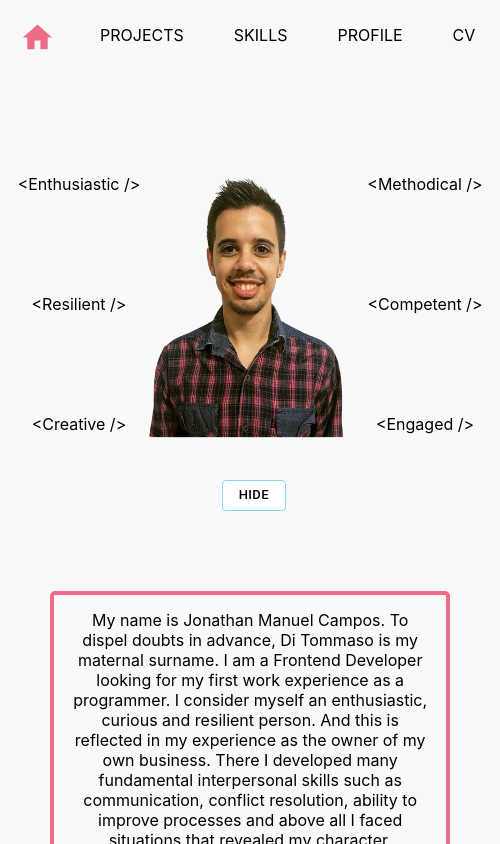
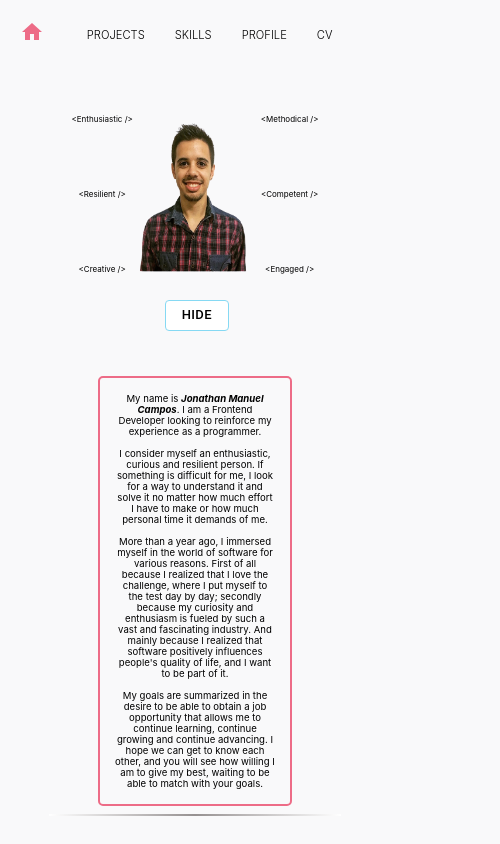
Before and after one commit to jonaditommaso/portfolio, a React (Create React App) app: page /about in a window 390 px wide. Both pictures are taken after a click on the button "LEARN MORE". Shown: the top 844 px of the page, 500 px wide, since content can reach past the window. Built offline with nearby package versions, Linux system fonts and the light colour scheme.

Commit message:
media query for responsive added

```diff
--- a/src/components/About.jsx
+++ b/src/components/About.jsx
@@ -39,11 +39,16 @@ const About = () => {
         style={{display: showDescription}}
         >
             <div className="text">
-            My name is Jonathan Manuel Campos. To dispel doubts in advance, Di Tommaso is my maternal surname. I am a Frontend Developer looking for my first work experience as a programmer.
-            I consider myself an enthusiastic, curious and resilient person. And this is reflected in my experience as the owner of my own business. There I developed many fundamental interpersonal skills such as communication, conflict resolution, ability to improve processes and above all I faced situations that revealed my character.
-            Therefore, if something is difficult for me, I also look for a way to understand it and solve it no matter how much effort I have to make or how much personal time it demands of me. More than a year ago, I immersed myself in the world of software for various reasons.
-            First of all because I realized that I love the challenge, where I put myself to the test day by day; secondly because my curiosity and enthusiasm is fueled by such a vast and fascinating industry. And mainly because I realized that software positively influences people's quality of life, and I want to be part of it.
-            My goals are summarized in the desire to be able to obtain a job opportunity that allows me to continue learning, continue growing and continue advancing. I hope we can get to know each other, and you will see how willing I am to give my best, waiting to be able to match with your goals.
+                My name is <strong><i>Jonathan Manuel Campos</i></strong>. I am a Frontend Developer looking to reinforce my experience as a programmer.
+                <br/>
+                <br/>
+                I consider myself an enthusiastic, curious and resilient person. If something is difficult for me, I look for a way to understand it and solve it no matter how much effort I have to make or how much personal time it demands of me.
+                <br/>
+                <br/>
+                More than a year ago, I immersed myself in the world of software for various reasons. First of all because I realized that I love the challenge, where I put myself to the test day by day; secondly because my curiosity and enthusiasm is fueled by such a vast and fascinating industry. And mainly because I realized that software positively influences people's quality of life, and I want to be part of it.
+                <br/>
+                <br/>
+                My goals are summarized in the desire to be able to obtain a job opportunity that allows me to continue learning, continue growing and continue advancing. I hope we can get to know each other, and you will see how willing I am to give my best, waiting to be able to match with your goals.
             </div>
 
         </div>
--- a/src/components/Footer.jsx
+++ b/src/components/Footer.jsx
@@ -3,7 +3,7 @@ import '../styles/footer.css';
 const Footer = () => {
     return (
             <footer className="footer">
-                <figure className="images">
+                <figure className="footer__images">
 
                     <a href="https://github.com/jonaditommaso" target="_blank" rel="noreferrer">
                         <img src="/assets/img/github.png" alt="github" style={{width: '35px', height: '35px'}} />
--- a/src/components/Projects.jsx
+++ b/src/components/Projects.jsx
@@ -1,25 +1,12 @@
-import React, { useEffect, useState } from 'react';
 import Project from './Project';
 import '../styles/projects.css';
 import { AMAZON, COVID, POKEMON } from '../utils/descriptionProject';
-import Separator from './Separator'
+import Separator from './Separator';
 
 const Projects = () => {
 
-   const [changeFocus, setChangeFocus] = useState('');
-
-   useEffect(() => {
-
-      setChangeFocus('projects__changeFocus');
-
-      return () => {
-         setChangeFocus('');
-      }
-   }, [])
-
-
-    return (
-         <div className={`projects ${changeFocus}`}>
+   return (
+         <div className="projects">
              <Project
                 image="/assets/img/amazon.png"
                 alt="amazon"
@@ -44,7 +31,7 @@ const Projects = () => {
 
              <Separator />
         </div>
-    );
+   );
 }
 
 export default Projects;
--- a/src/styles/about.css
+++ b/src/styles/about.css
@@ -127,3 +127,113 @@
       transform: translateX(0%);
     }
   }
+
+
+
+@media (max-width: 730px) {
+    .image {
+        width: 180px;
+        height: 270px;
+        margin-top: 45px;
+    }
+
+    .movingText {
+        margin-top: 90px;
+        font-size: 0.8em;
+        margin-bottom: 40px;
+    }
+
+    .text {
+        font-size: 0.8em;
+    }
+
+    .movingText__One {
+        margin-bottom: 80px;
+    }
+
+    .movingText__Two {
+        margin-bottom: 80px;
+    }
+
+    .movingText__Three {
+        margin-bottom: 80px;
+    }
+
+    .movingText__Four {
+        margin-bottom: 80px;
+    }
+
+    .movingText__Five {
+        margin-bottom: 80px;
+    }
+
+    .movingText__Six {
+        margin-bottom: 80px;
+    }
+
+    .description {
+        border: solid 3px #ed6c87;
+        width: 220px;
+        margin: auto;
+        margin-top: 0px;
+    }
+}
+
+@media (max-width: 400px) {
+    .image {
+        width: 120px;
+        height: 200px;
+        margin-top: 20px;
+    }
+
+    .movingText {
+        margin-top: 40px;
+        font-size: 0.5em;
+        margin-bottom: 0;
+    }
+
+    .text {
+        font-size: 0.6em;
+    }
+
+    .content {
+        margin-bottom: 35px;
+    }
+
+    .movingText__One {
+        margin-bottom: 65px;
+    }
+
+    .movingText__Two {
+        margin-bottom: 65px;
+    }
+
+    .movingText__Three {
+        margin-bottom: 65px;
+    }
+
+    .movingText__Four {
+        margin-bottom: 65px;
+    }
+
+    .movingText__Five {
+        margin-bottom: 65px;
+    }
+
+    .movingText__Six {
+        margin-bottom: 65px;
+    }
+
+    .description {
+        border: solid 2px #ed6c87;
+        width: 160px;
+        margin: auto;
+        /* margin: 20%; */
+        margin-top: 0px;
+    }
+
+    .about {
+        margin: auto;
+        width: 270px;
+    }
+}
--- a/src/styles/footer.css
+++ b/src/styles/footer.css
@@ -11,12 +11,19 @@
     background-color: #ed6c87;
 }
 
-.images {
-    display: inline-block;
+.footer__images {
+    display: flex;
     align-items: center;
     justify-content: center;
 }
 
-.images > a {
+.footer__images > a {
     margin: 15px;
+    align-items: center;
 }
+
+@media (max-width: 530px) {
+    .footer__images > a {
+      margin: 5px;
+    }
+}
--- a/src/styles/header.css
+++ b/src/styles/header.css
@@ -5,11 +5,11 @@
 }
 
 .links {
-    margin-left: auto;
+    margin: auto;
     height: fit-content;
     display: inline-flex;
-    justify-content: flex-end;
     align-items: flex-end;
+    margin-left: 60%;
 }
 
 .link {
@@ -61,3 +61,43 @@
 a{
     display: inline-flex;
 }
+
+
+@media (max-width: 1150px) {
+    .links {
+        margin: auto;
+        margin-left: 50%;
+    }
+}
+
+@media (max-width: 900px) {
+    .links {
+        margin: auto;
+        margin-left: 25%;
+    }
+}
+
+@media (max-width: 740px) {
+    .links {
+        margin: auto;
+        margin-left: 10%;
+    }
+}
+
+@media (max-width: 520px) {
+    .links {
+        margin-left: 2%;
+    }
+}
+
+@media (max-width: 400px) {
+    .link {
+        font-size: 0.7em;
+        margin: 15px;
+        font-weight: 300;
+    }
+
+    .homeIcon > :first-child {
+        font-size: 1.5em;
+    }
+}
--- a/src/styles/home.css
+++ b/src/styles/home.css
@@ -8,8 +8,10 @@
   color: black;
   font-size: 7.3em;
   margin-bottom: 15px;
-  margin-left: 300px;
-  margin-right: 300px;
+  display: inline-block;
+  justify-content: center;
+  /* margin-left: 300px;
+  margin-right: 300px; */
   text-align: left;
   font-weight: 650;
 }
@@ -42,7 +44,11 @@
   padding: 4px;
   border-radius: 5px;
   animation: bounce 1.1s alternate ease-in-out;
-  margin-left: 38%;
+  /* margin-left: 38%; */
+  /* display: flex; */
+  /* text-align: center; */
+  /* justify-content: center; */
+  margin: auto;
 }
 
 @keyframes bounce {
@@ -53,3 +59,30 @@
     transform: translateX(0%);
   }
 }
+
+
+@media (max-width: 720px) {
+  .presentation {
+    font-size: 5em;
+  }
+
+  .job {
+    font-size: 1em;
+    width: 200px;
+  }
+}
+
+@media (max-width: 530px) {
+  .presentation {
+    font-size: 4em;
+  }
+  .job {
+    font-size: 0.7em;
+  }
+}
+
+@media (max-width: 390px) {
+  .presentation {
+    font-size: 3em;
+  }
+}
--- a/src/styles/project.css
+++ b/src/styles/project.css
@@ -37,3 +37,18 @@
     display: inline-flex;
     align-items: baseline;
 }
+
+
+@media (max-width: 710px) {
+    .projects > a > img {
+        height: 200px;
+        width: 350px;
+    }
+}
+
+@media (max-width: 500px) {
+    .projects > a > img {
+        height: 170px;
+        width: 250px;
+    }
+}
--- a/src/styles/skills.css
+++ b/src/styles/skills.css
@@ -1,18 +1,40 @@
-.images {
+.skills {
     display: flex;
+    justify-content: center;
     margin-bottom: 30px;
     margin-top: 30px;
 }
 
-.images > figure > img {
+.skills > figure > img {
     height: 100px;
     width: 100px;
 }
 
-.images > figure {
+.skills > figure {
     color: black;
 }
 
 figcaption {
     font-weight: 300;
 }
+
+.skills__direction {
+    display: inline-flex;
+}
+
+.skills__direction > figure > img {
+    height: 100px;
+    width: 100px;
+}
+
+@media (max-width: 670px) {
+    .skills__direction {
+        flex-direction: column;
+    }
+}
+
+@media (max-width: 500px) {
+    .skills {
+        flex-direction: column;
+    }
+}
```
Also changed, not shown: src/components/Skills.jsx (+24 -26 lines).
